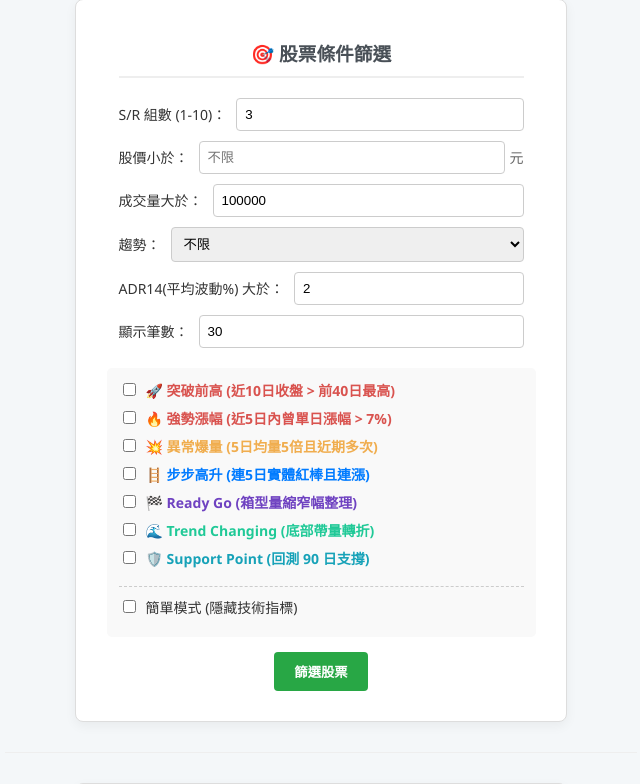
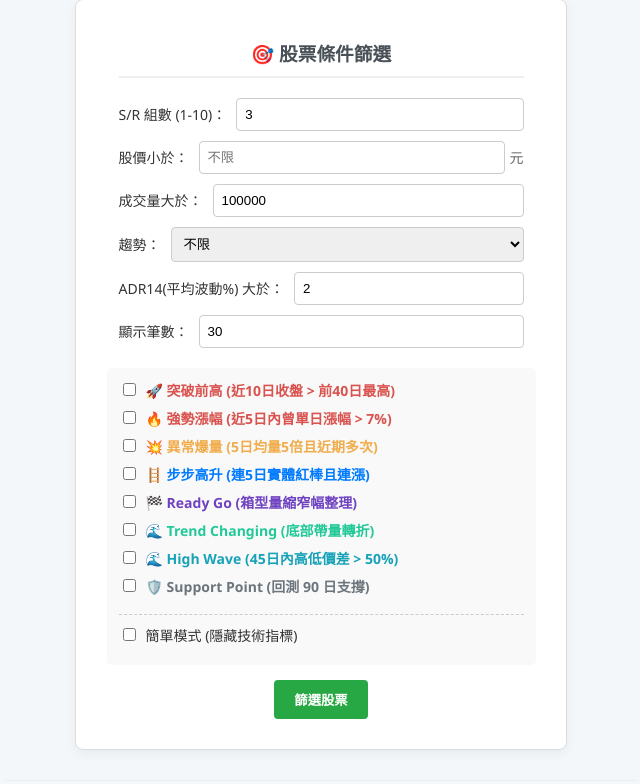
Before and after one commit to wulin240/myflaskapp, a Flask app: page / in a window 1280 px wide. Shown: the part 653-1437 px from the top of the page, without its empty margins (319-959 px from the left). Run offline with Flask 3, Linux system fonts and the light colour scheme.

Commit message:
update: 修正0513

```diff
--- a/app.py
+++ b/app.py
@@ -1230,7 +1230,7 @@ def chart_from_list(stock_id):
         is_realtime_mode=is_realtime_mode
     )
 
-# ----------------- 篩選路由 (支援：突破、強勢、爆量、步步、Ready Go、轉折、支撐) -----------------
+# ----------------- 篩選路由 (支援：突破、強勢、爆量、步步、Ready Go、轉折、支撐、大震盪) -----------------
 @app.route('/filter', methods=['POST'])
 def filter_stocks():
     # ------------------ 獲取所有篩選及配置參數 ------------------
@@ -1246,7 +1246,8 @@ def filter_stocks():
     step_high_selected = request.form.get('step_high') == '1'
     ready_go_selected = request.form.get('ready_go') == '1'
     trend_changing_selected = request.form.get('trend_changing') == '1'
-    support_point_selected = request.form.get('support_point') == '1' # 🛡️ 新增支撐點篩選
+    support_point_selected = request.form.get('support_point') == '1'
+    high_wave_selected = request.form.get('high_wave') == '1' # 🌊 新增：獲取大震盪篩選
 
     # 頁面配置參數
     simple_mode = request.form.get('simple_mode') == '1'
@@ -1286,7 +1287,8 @@ def filter_stocks():
             if step_high_selected: params["step_high"] = "eq.true"
             if ready_go_selected: params["ready_go"] = "eq.true"
             if trend_changing_selected: params["trend_changing"] = "eq.true"
-            if support_point_selected: params["support_point"] = "eq.true" # 🛡️ 加入支撐篩選
+            if support_point_selected: params["support_point"] = "eq.true"
+            if high_wave_selected: params["high_wave"] = "eq.true" # 🌊 新增：傳遞給 Supabase
 
             # 移除 None 值的參數
             params = {k: v for k, v in params.items() if v is not None}
@@ -1314,14 +1316,14 @@ def filter_stocks():
     count = len(df)
     list_param = urllib.parse.quote(','.join(stock_ids))
 
-    # 🌟 表格標題：已新增 🛡️支撐 欄位
+    # 🌟 表格標題：已新增 🛡️支撐 與 🌊大震盪 欄位
     html = (f"<h2>篩選結果（共 {count} 筆）</h2>"
-            "<table border='1' cellpadding='6' style='margin-left:0; text-align:left; border-collapse: collapse; min-width: 1000px;'>"
+            "<table border='1' cellpadding='6' style='margin-left:0; text-align:left; border-collapse: collapse; min-width: 1100px;'>"
             "<thead style='background-color: #f2f2f2;'>"
             "<tr>"
             "<th>股票代號</th><th>股票名稱</th><th>目前股價</th><th>成交量</th>"
             "<th>ADR14(%)</th><th>趨勢</th>"
-            "<th>🚀突破</th><th>🔥強勢</th><th>💥爆量</th><th>🪜步步</th><th>🏁Ready</th><th>🌊轉折</th><th>🛡️支撐</th>"
+            "<th>🚀突破</th><th>🔥強勢</th><th>💥爆量</th><th>🪜步步</th><th>🏁Ready</th><th>🌊轉折</th><th>🛡️支撐</th><th>🌊震盪</th>"
             "</tr></thead><tbody>")
 
     for idx, row in df.iterrows():
@@ -1342,7 +1344,8 @@ def filter_stocks():
             'sh': "✅" if row.get('step_high') else "---",
             'rg': "✅" if row.get('ready_go') else "---",
             'tc': "✅" if row.get('trend_changing') else "---",
-            'sp': "✅" if row.get('support_point') else "---" # 🛡️ 支撐點圖示
+            'sp': "✅" if row.get('support_point') else "---",
+            'hw': "✅" if row.get('high_wave') else "---" # 🌊 新增：顯示震盪圖示
         }
 
         price_val = row.get('last_close', 0)
@@ -1361,6 +1364,7 @@ def filter_stocks():
                  f"<td style='text-align:center;'>{icons['rg']}</td>"
                  f"<td style='text-align:center;'>{icons['tc']}</td>"
                  f"<td style='text-align:center;'>{icons['sp']}</td>"
+                 f"<td style='text-align:center;'>{icons['hw']}</td>" # 🌊 渲染
                  f"</tr>")
 
     html += "</tbody></table><br><a href='/'>返回</a>"
--- a/templates/index.html
+++ b/templates/index.html
@@ -123,6 +123,7 @@
         .indicator-stephigh { color: #007bff; font-weight: bold; } /* 藍色 */
         .indicator-readygo { color: #6f42c1; font-weight: bold; }  /* 紫色 */
         .indicator-trendchanging { color: #20c997; font-weight: bold; } /* 綠色 */
+        .indicator-highwave { color: #17a2b8; font-weight: bold; } /* 亮藍色 */
 
         .price-input-container {
             display: flex;
@@ -238,10 +239,14 @@
                 <input type="checkbox" name="trend_changing" value="1">
                 🌊 Trend Changing (底部帶量轉折)
             </label>
-            <label style="color: #17a2b8; font-weight: bold;">
-    <input type="checkbox" name="support_point" value="1">
-    🛡️ Support Point (回測 90 日支撐)
-</label>
+            <label class="indicator-highwave">
+                <input type="checkbox" name="high_wave" value="1">
+                🌊 High Wave (45日內高低價差 > 50%)
+            </label>
+            <label style="color: #6c757d; font-weight: bold;">
+                <input type="checkbox" name="support_point" value="1">
+                🛡️ Support Point (回測 90 日支撐)
+            </label>
 
             <hr style="width: 100%; margin: 10px 0; border-top: 1px dashed #ccc;">
             <label for="simple_mode_filter">
```
